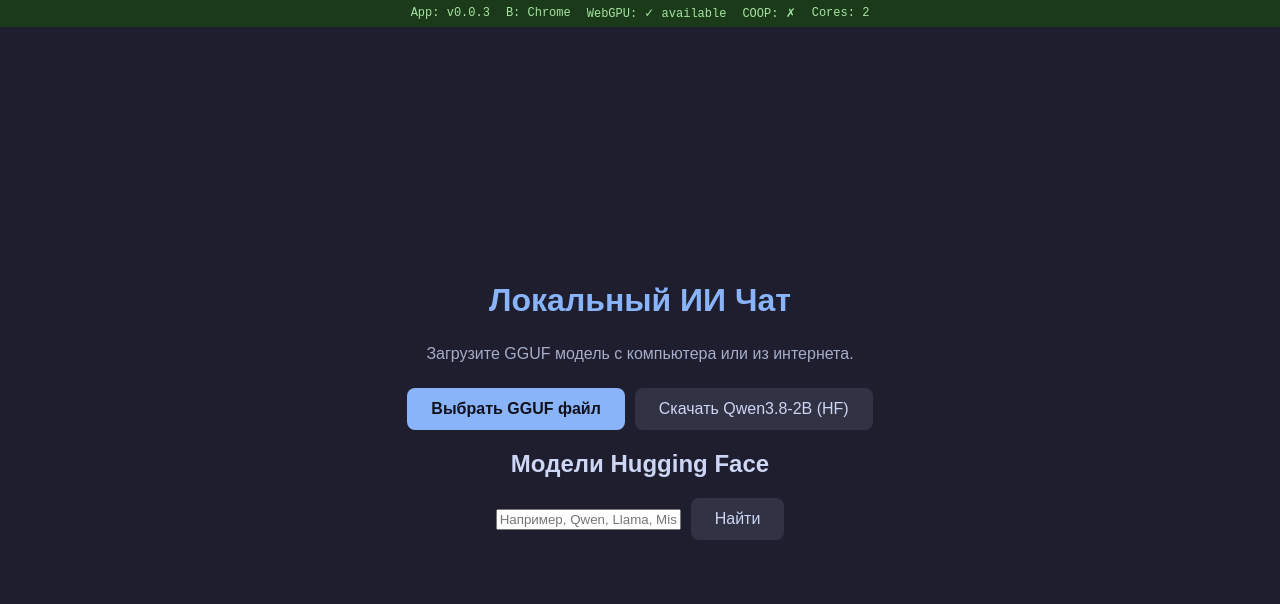
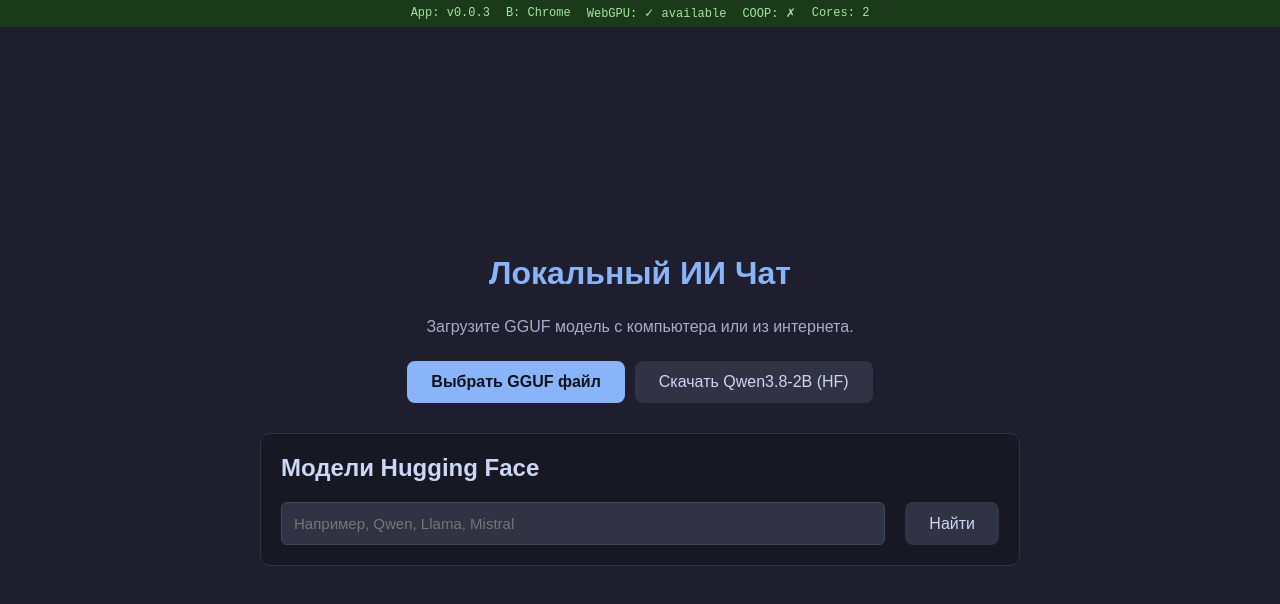
Before and after one commit to andreich22/privateAI, a React (Vite) app: page / in a window 1280 px wide. Shown: the top 604 px of the page. Built offline with nearby package versions, Linux system fonts and the light colour scheme.

Commit message:
style: add Hugging Face model search UI

```diff
--- a/src/index.css
+++ b/src/index.css
@@ -3,7 +3,7 @@
 html, body, #root { min-height: 100%; }
 
 body { margin: 0; font-family: sans-serif; background: #1e1e2e; color: #cdd6f4; }
-.centered { display: flex; flex-direction: column; align-items: center; justify-content: center; height: 100vh; text-align: center; padding: 20px; box-sizing: border-box; }
+.centered { display: flex; flex-direction: column; align-items: center; justify-content: center; min-height: 100vh; text-align: center; padding: 20px; box-sizing: border-box; }
 .screen h1 { margin-bottom: 10px; color: #89b4fa; }
 .screen p { color: #a6adc8; margin-bottom: 25px; }
 .btn-main { background: #89b4fa; color: #11111b; border: none; padding: 12px 24px; font-size: 16px; border-radius: 8px; cursor: pointer; font-weight: bold; }
@@ -24,4 +24,17 @@ header { display: flex; flex: 0 0 auto; justify-content: space-between; align-it
 .progress-bar-fill { height: 100%; background: #a6e3a1; transition: width 0.2s ease; }
 .progress-text { font-weight: bold; color: #a6e3a1; }
 .cursor { animation: blink 0.7s step-end infinite; }
+.hf-search { width: min(760px, 100%); margin-top: 30px; padding: 20px; background: #181825; border: 1px solid #313244; border-radius: 10px; text-align: left; }
+.hf-search h2 { margin-top: 0; }
+.hf-search-form { display: flex; gap: 10px; }
+.hf-search-form input { flex: 1; min-width: 0; padding: 12px; background: #313244; border: 1px solid #45475a; border-radius: 6px; color: #cdd6f4; font-size: 15px; }
+.hf-search-form button:disabled { opacity: 0.5; cursor: not-allowed; }
+.hf-search-error { color: #f38ba8 !important; }
+.hf-model-results { display: grid; gap: 10px; margin-top: 15px; max-height: 420px; overflow-y: auto; }
+.hf-model-card { display: flex; justify-content: space-between; gap: 15px; padding: 12px; background: #313244; border-radius: 8px; }
+.hf-model-card strong { overflow-wrap: anywhere; }
+.hf-model-card div { margin-top: 4px; font-size: 13px; color: #a6adc8; }
+.hf-model-actions { display: flex; flex-direction: column; gap: 8px; flex: 0 0 auto; }
+.hf-model-actions a, .hf-model-actions button { color: #89b4fa; background: transparent; border: 1px solid #45475a; border-radius: 6px; padding: 6px 10px; cursor: pointer; text-decoration: none; white-space: nowrap; }
+.hf-selected { max-width: 760px; margin-top: 15px; }
 @keyframes blink { from, to { opacity: 1; } 50% { opacity: 0; } }
```
